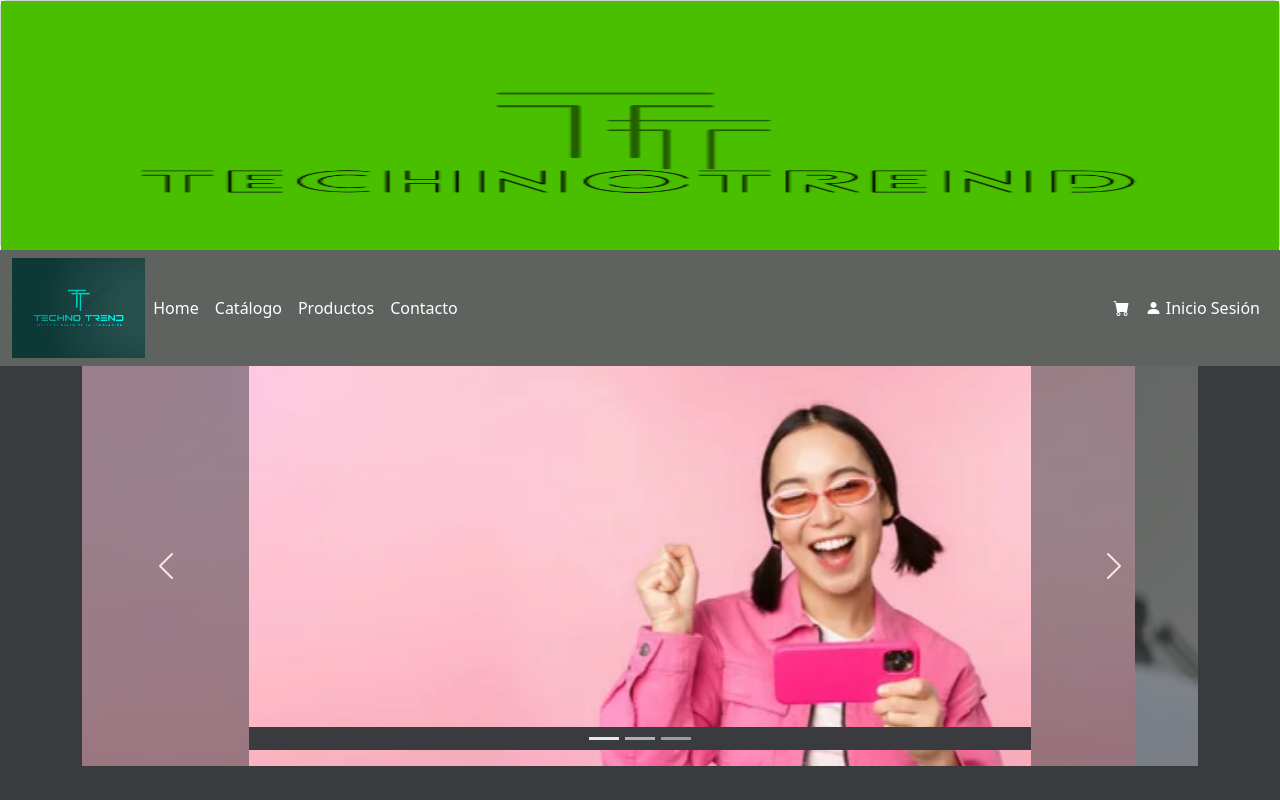
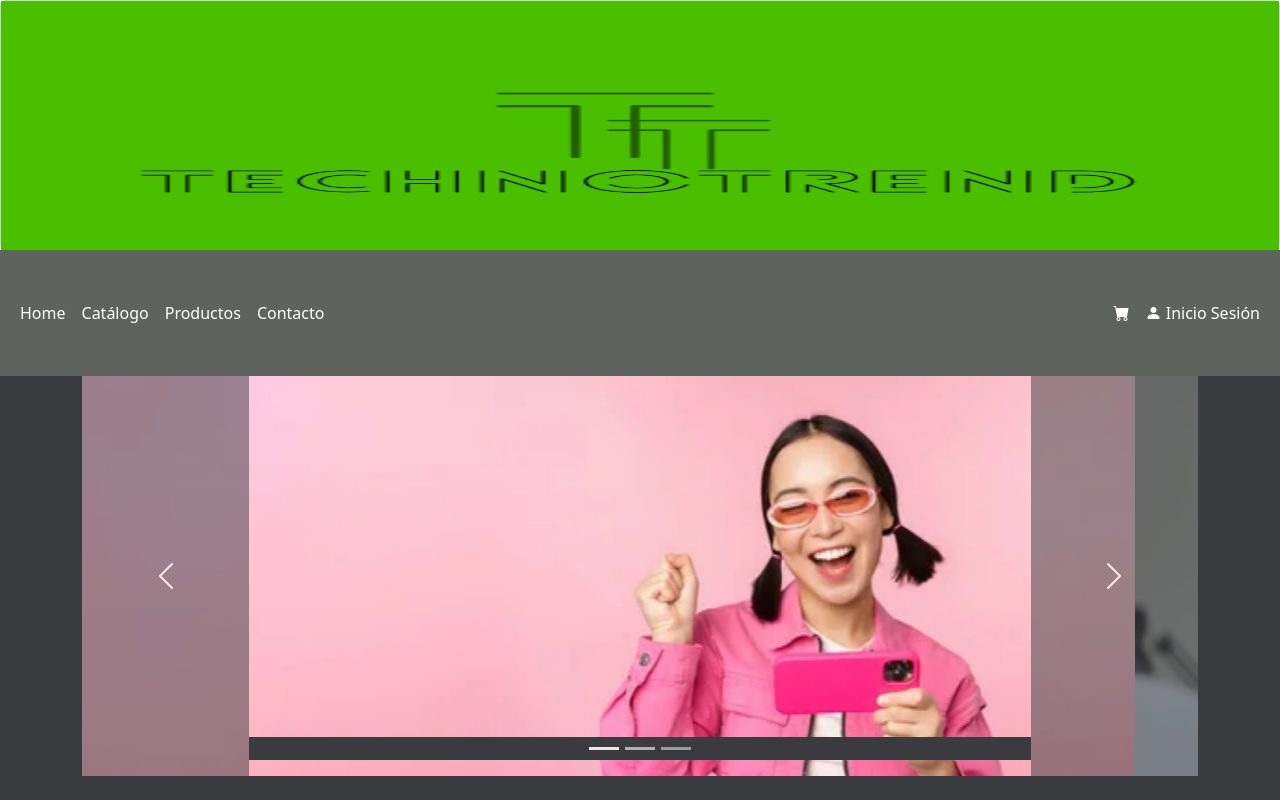
Before and after one commit to PabloFolgado/repo.dama-team3, an Angular app: page /home in a window 1280 px wide. Shown: the top 800 px of the page. Built offline with nearby package versions, Linux system fonts and the light colour scheme.

Commit message:
cambios navbar

```diff
--- a/src/app/componentes/navbar/navbar.component.html
+++ b/src/app/componentes/navbar/navbar.component.html
@@ -1,9 +1,8 @@
 <link rel="stylesheet" href="https://cdn.jsdelivr.net/npm/bootstrap-icons/font/bootstrap-icons.css">
 
 <nav class="navbar navbar-expand-lg ">
-  <div class="container-fluid">
+  <div class="container-fluid" style="height: 110px;">
 
-    <img src="./assets/Imagenes/logotechno.png" alt="Logo TechnoTrend" style="width: auto; height: 100px;">
 
 
     <button class="navbar-toggler" type="button" data-bs-toggle="collapse" data-bs-target="#navbarNav" aria-controls="navbarNav" aria-expanded="false" aria-label="Toggle navigation">
```
